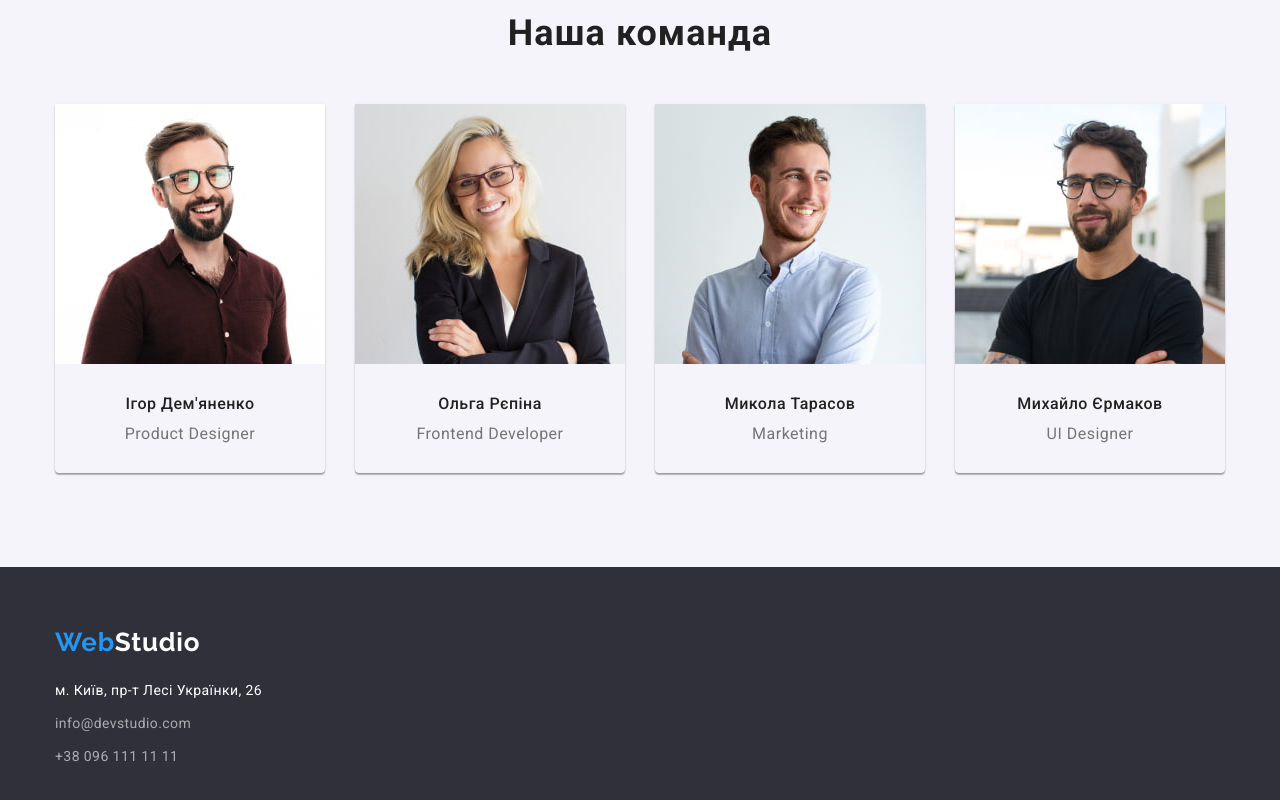
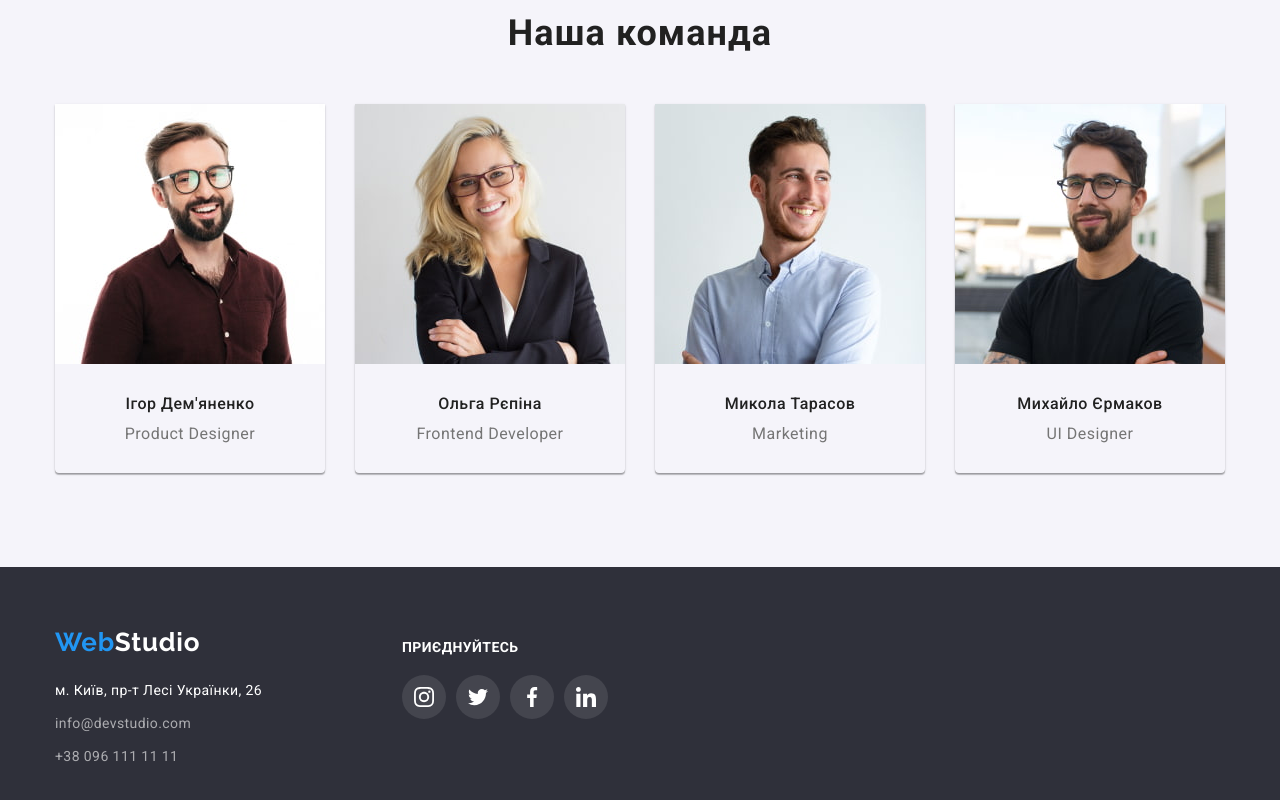
Before and after one commit to piv2003/goit-markup-hw-04, a plain HTML site: page index.html in a window 1280 px wide. Shown: the part 1535-2335 px from the top of the page. Drawn offline with Linux system fonts and the light colour scheme.

Commit message:
adding icons in the footer

```diff
--- a/css/styles.css
+++ b/css/styles.css
@@ -310,6 +310,10 @@ img {
   padding: 60px 0;
 }
 
+.footer-flex {
+  display: flex;
+}
+
 .footer-logo-link {
   display: block;
   margin-bottom: 20px;
@@ -332,8 +336,52 @@ img {
   letter-spacing: 0.03em;
 }
 
+.footer-address {
+  margin-right: 70px;
+}
+
 .footer-address-item:not(:last-child) {
   margin-bottom: 9px;
+}
+
+.footer-join {
+  margin-top: 12px;
+}
+
+.footer-join-title {
+  margin-bottom: 20px;
+  font-weight: bold;
+  line-height: calc(16/14);
+  color: var(--basic-white);
+  text-transform: uppercase;
+}
+
+.footer-join-list {
+  display: flex;
+}
+
+.footer-join-item:not(:last-child) {
+  margin-right: 10px;
+}
+
+.footer-join-link {
+  display: flex;
+  justify-content: center;
+  align-items: center;
+  width: 44px;
+  height: 44px;
+  color: var(--basic-white);
+  background-color: rgba(255, 255, 255, 0.1);
+  border-radius: 50%;
+}
+
+.footer-join-link:hover,
+.footer-join-link:focus {
+  background-color: var(--basic-blue);
+}
+
+.footer-join-icon {
+  fill: currentColor;
 }
 
 /*****PORTFOLIO start*****/
--- a/index.html
+++ b/index.html
@@ -150,8 +150,10 @@
     </section>
   </main>
 
+  <!-- ----------FOOTER ----------->
   <footer class="footer">
-    <div class="container">
+    <div class="container footer-flex">
+      <div class="footer-address">
         <a class="footer-logo-link link" href="#">Web<span class="footer-logo-link-text">Studio</span></a>
         <address class="footer-address">
           <ul class="list">
@@ -166,6 +168,37 @@
               <a class="footer-item-link link" href="tel:+380961111111">+38 096 111 11 11</a>
             </li>
           </ul>
+      </div>
+      <!-- ----------footer-join ----------->
+      <div class="footer-join">
+        <p class="footer-join-title">Приєднуйтесь</p>
+        <ul class="footer-join-list list">
+          <list class="footer-join-item"><a class="footer-join-link link" href="#">
+              <svg class="footer-join-icon" width="20" height="20">
+                <use href="./images/svg-icons/icons.svg#icon-instagram"></use>
+              </svg>
+            </a>
+          </list>
+          <list class="footer-join-item"><a class="footer-join-link link" href="#">
+              <svg class="footer-join-icon" width="20" height="20">
+                <use href="./images/svg-icons/icons.svg#icon-twitter"></use>
+              </svg>
+            </a>
+          </list>
+          <list class="footer-join-item"><a class="footer-join-link link" href="#">
+              <svg class="footer-join-icon" width="20" height="20">
+                <use href="./images/svg-icons/icons.svg#icon-facebook"></use>
+              </svg>
+            </a>
+          </list>
+          <list class="footer-join-item"><a class="footer-join-link link" href="#">
+              <svg class="footer-join-icon" width="20" height="20">
+                <use href="./images/svg-icons/icons.svg#icon-linkedin"></use>
+              </svg>
+            </a>
+          </list>
+        </ul>
+      </div>
       </address>
     </div>
   </footer>
```
Also changed, not shown: portfolio.html (+34 -2 lines). Lines whose indentation alone changed are shown as unchanged.
